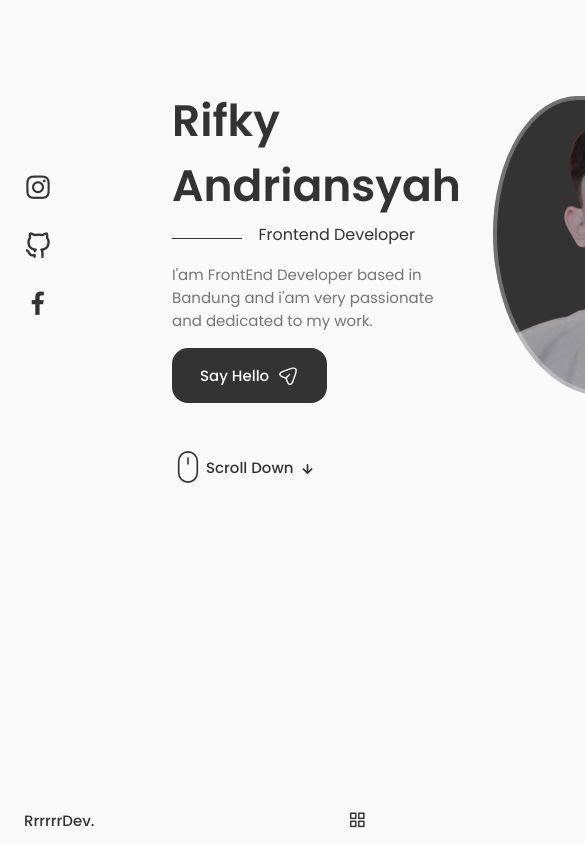
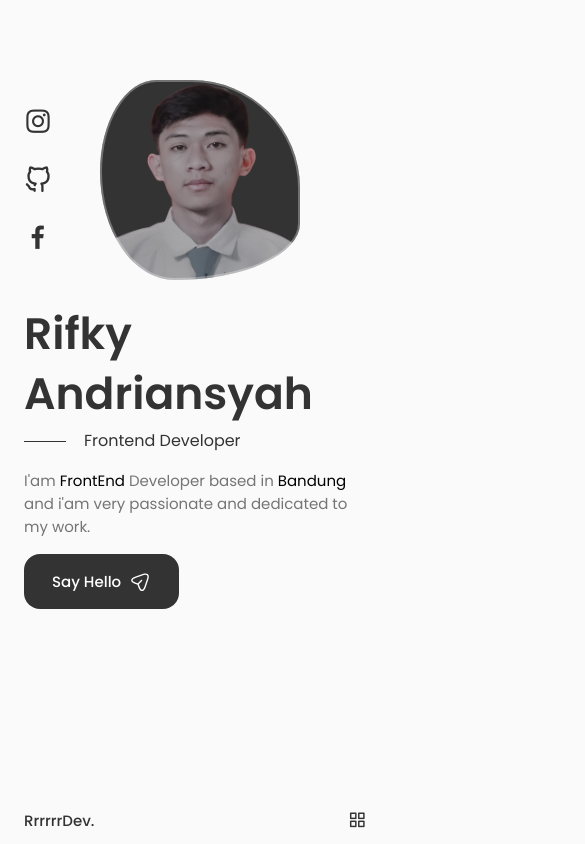
Before and after one commit to rifkyaa/portfolio, a React (Create React App) app: page / in a window 390 px wide. Shown: the top 844 px of the page, 585 px wide, since content can reach past the window. Built offline with nearby package versions, Linux system fonts and the light colour scheme.

Commit message:
Add Responsive Home

```diff
--- a/public/index.html
+++ b/public/index.html
@@ -2,7 +2,7 @@
 <html lang="en">
     <head>
         <meta charset="utf-8" />
-        <link rel="icon" href="%PUBLIC_URL%/favicon.ico" />
+        <link rel="icon" href="%PUBLIC_URL%/logo.png" />
         <meta name="viewport" content="width=device-width, initial-scale=1" />
         <meta name="theme-color" content="#000000" />
         <meta name="description" content="Web site created using create-react-app" />
@@ -11,7 +11,6 @@
         <!-- UNICONS -->
         <link rel="stylesheet" href="https://unicons.iconscout.com/release/v4.0.0/css/line.css" />
 
-        <link rel="apple-touch-icon" href="%PUBLIC_URL%/logo192.png" />
         <!--
       manifest.json provides metadata used when your web app is installed on a
       user's mobile device or desktop. See https://developers.google.com/web/fundamentals/web-app-manifest/
--- a/src/App.js
+++ b/src/App.js
@@ -2,6 +2,7 @@ import React from "react";
 import "./App.css";
 import Header from "./components/Header/Header";
 import Home from "./components/Home/Home";
+import About from "./components/About/About";
 
 function App() {
     return (
@@ -10,6 +11,7 @@ function App() {
 
             <div className="main">
                 <Home />
+                <About />
             </div>
         </>
     );
--- /dev/null
+++ b/src/components/About/About.jsx
@@ -0,0 +1,10 @@
+import React from 'react'
+
+const About = () => {
+    return (
+        <section className="about section" id="about">
+
+        </section>)
+}
+
+export default About
--- a/src/components/Home/Data.jsx
+++ b/src/components/Home/Data.jsx
@@ -5,7 +5,7 @@ const Data = () => {
         <div className="home__data">
             <h1 className="home__title">Rifky Andriansyah</h1>
             <h3 className="home__subtitle">Frontend Developer</h3>
-            <p className="home__description"> I'am FrontEnd Developer based in Bandung and i'am very passionate and dedicated to my work.</p>
+            <p className="home__description"> I'am  <span className='text__b'>FrontEnd</span> Developer based in <span className='text__b'> Bandung </span> and i'am very passionate and dedicated to my work.</p>
 
             <a href="#contact" className="button button--flex">
                 Say Hello
--- a/src/components/Home/Home.css
+++ b/src/components/Home/Home.css
@@ -4,9 +4,13 @@
 
 .home__content {
     grid-template-columns: 116px repeat(2, 1fr);
-    padding-top: 3.5rem;
+    padding-top: 3rem;
     column-gap: 2rem;
     align-items: center;
+}
+
+.text__b {
+    color: var(--title-color-dark);
 }
 
 .home__social {
@@ -15,19 +19,45 @@
     row-gap: 1rem;
 }
 
+@keyframes bounce {
+
+    0%,
+    20%,
+    50%,
+    80%,
+    100% {
+        transform: translateY(0);
+    }
+
+    40% {
+        transform: translateY(-15px);
+    }
+
+    60% {
+        transform: translateY(-5px);
+    }
+}
+
 .home__social-icon {
     font-size: 1.75rem;
     color: var(--title-color);
+    animation: bounce 2s infinite;
+    -webkit-animation: bounce 2s infinite;
+    -moz-animation: bounce 2s infinite;
+    -o-animation: bounce 2s infinite;
 }
 
 .home__social-icon:hover {
     color: var(--title-color-dark);
+    transform: scale(1.1);
+    animation: none;
 }
+
 
 .home__title {
     font-size: var(--big-font-size);
     margin-bottom: var(--mb-0-25);
-    line-height: 65px;
+    line-height: 60px;
 }
 
 .home__subtitle {
@@ -125,3 +155,67 @@
         transform: translateY(1.25rem);
     }
 }
+
+/*=============== BREAKPOINTS ===============*/
+/* For large devices */
+@media screen and (max-width: 992px) {
+    .home__content {
+        grid-template-columns: 100px repeat(2, 1fr);
+    }
+
+    .home__subtitle {
+        padding-left: 3.75rem;
+    }
+
+    .home__subtitle::before {
+        width: 42px;
+        top: 0.8rem;
+    }
+
+    .home__description {
+        max-width: initial;
+    }
+
+    .home__img {
+        width: 250px;
+        height: 250px;
+        box-shadow: inset 0 0 0 3px rgb(255 255 255 / 30%);
+    }
+
+    .home__scroll {
+        margin-left: 8rem;
+    }
+
+
+}
+
+/* For medium devices */
+@media screen and (max-width: 768px) {
+    .home__content {
+        grid-template-columns: 0.5fr 3fr;
+    }
+
+    .home__img {
+        order: initial;
+        justify-self: initial;
+        width: 200px;
+        height: 200px;
+        box-shadow: inset 0 0 0 2px rgb(255 255 255 / 30%);
+    }
+
+    .home__data {
+        grid-column: 1/3;
+    }
+
+    .home__scroll {
+        display: none;
+    }
+}
+
+/* For small devices */
+@media screen and (max-width: 350px) {
+    .home__img {
+        width: 180px;
+        height: 180px;
+    }
+}
```
Also changed, not shown: public/logo.png (added), src/components/About/About.css (added).
